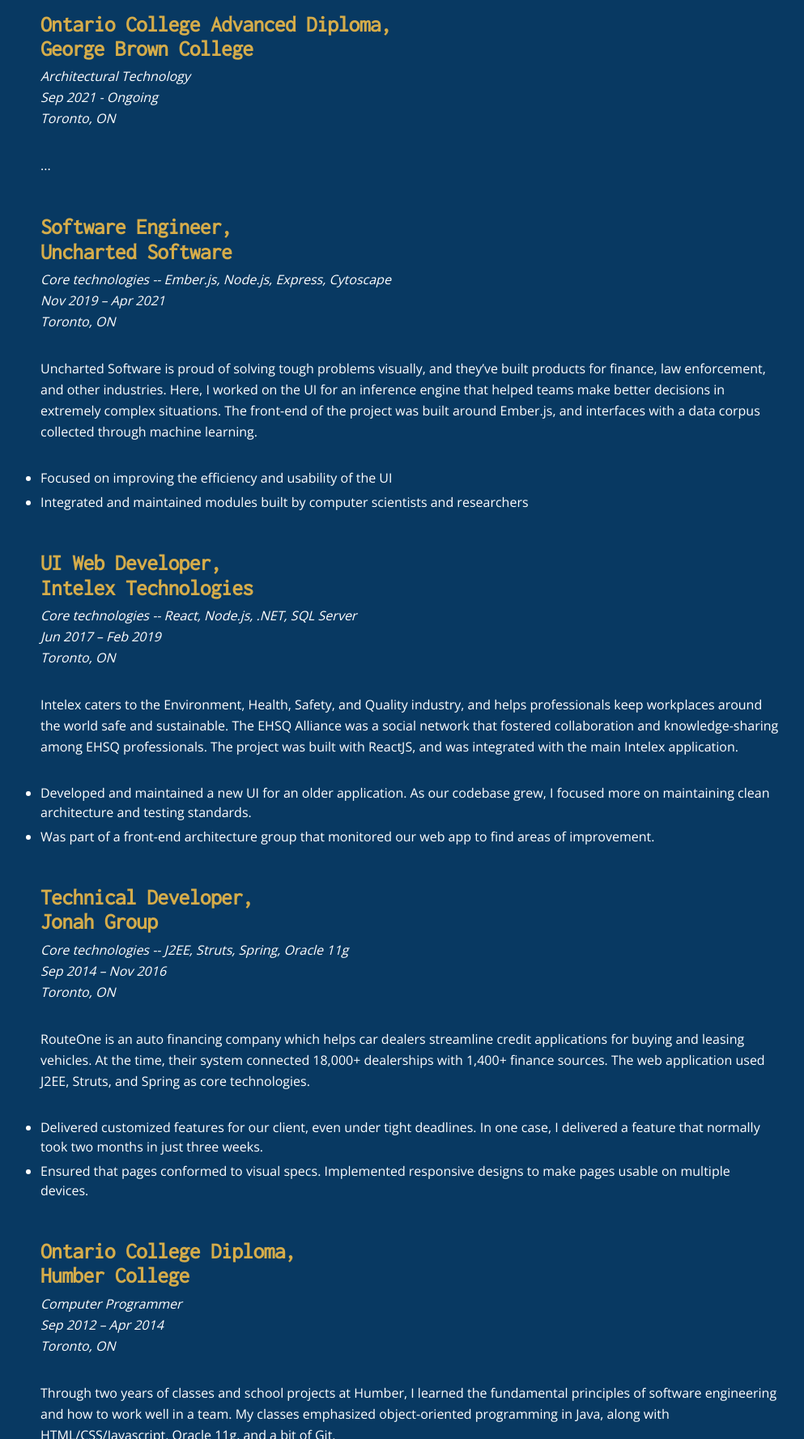
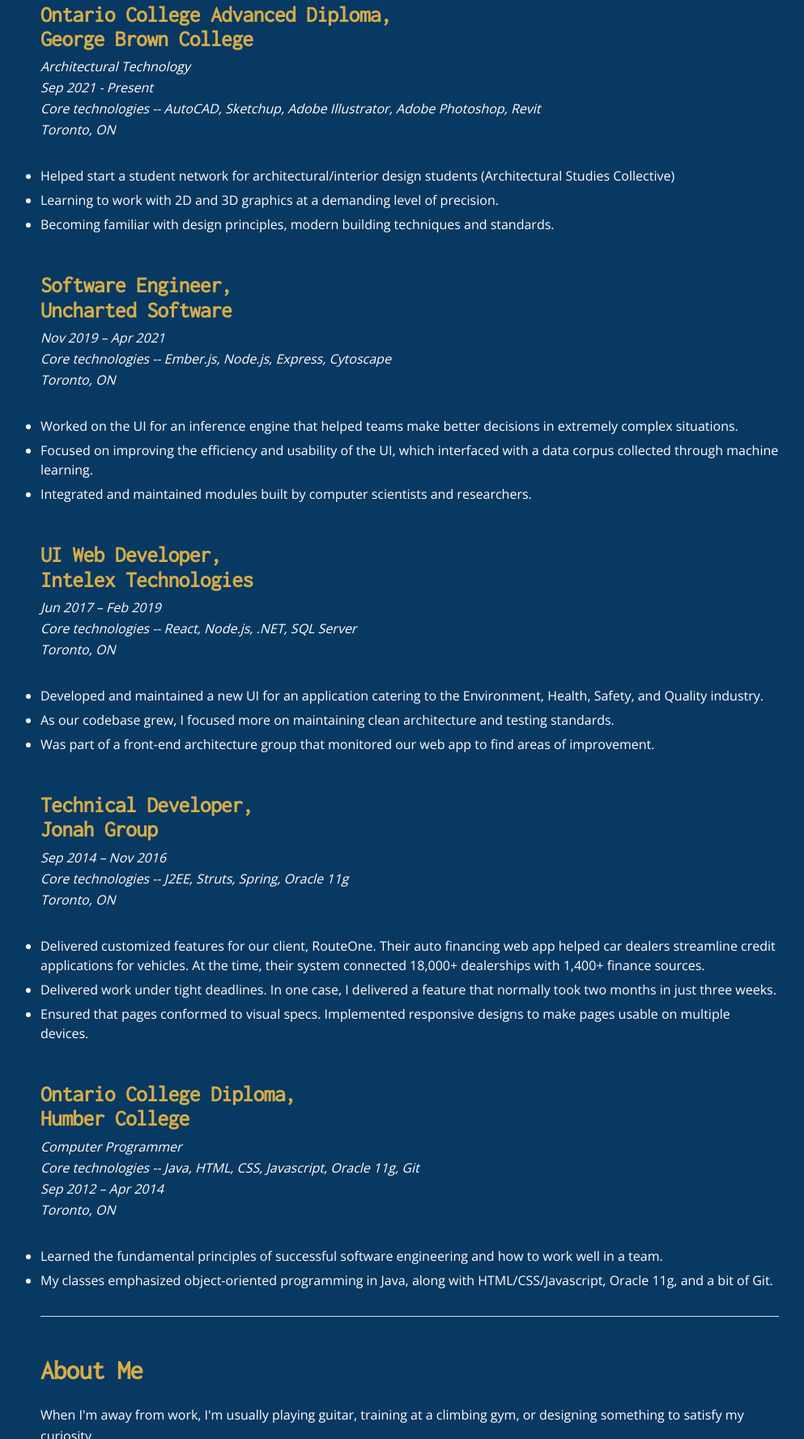
Before and after one commit to rjsalvadorr/portfolio-v6, a Gatsby site: page /cv in a window 1280 px wide. Shown: the part 1023-2800 px from the top of the page at 81% size, without its empty margins (134-1127 px from the left). Built offline with nearby package versions, Linux system fonts and the light colour scheme; Gatsby itself is replaced by a stand-in of ours.

Commit message:
Finished 'CV' and 'About' pages

```diff
--- a/content/page/about/index.md
+++ b/content/page/about/index.md
@@ -8,10 +8,8 @@
 
 # About Me
 
-When I’m away from work, I’m usually playing music, climbing at a gym, or designing more things. In general, I'm chasing things that I'm curious about.
+I'm a front-end developer and aspiring designer from Toronto, Canada. With over six years of professional dev experience, I'm comfortable with using many types of software tools to build a proper solution. In addition, I tend to work well with designers and artists when collaborating on visuals.
 
-## Some life goals
+When I'm away from work, I'm usually playing guitar, training at a climbing gym, or designing something to satisfy my curiosity. More recently, I've set my sights on architecture. It's a broad field, and feels like a space where I can put all my skills to their best use.
 
-- Build up repertoire on guitar, start performing music again
-- Design my own house and have it built
-- Make a career designing and building cool things (buildings, art, machines, whatever)
+I look forward to making cool stuff by combining my tech experience with fresh design skills.
--- a/content/page/cv/index.md
+++ b/content/page/cv/index.md
@@ -10,10 +10,10 @@
 
 #### Intermediate Front-End Developer
 
-email -- randolph.salvador@gmail.com
-homepage -- rjsalvadorr.com
-linkedin -- linkedin.com/in/rjsalvadorr
-github -- github.com/rjsalvadorr
+email -- [randolph.salvador@gmail.com](mailto:randolph.salvador@gmail.com)
+homepage -- [rjsalvadorr.com](http://rjsalvadorr.com/)
+linkedin -- [linkedin.com/in/rjsalvadorr](https://www.linkedin.com/in/rjsalvadorr/)
+github -- [github.com/rjsalvadorr](https://github.com/rjsalvadorr)
 
 ## Objective
 
@@ -23,7 +23,7 @@
 
 ## Skills and Qualifications
 
-- Experienced and familiar with several software platforms and frameworks, having worked for four years in front-end roles (React, Ember), plus two years in a full-stack role (Java, J2EE, Oracle 11G).
+- Experienced and familiar with several software platforms and frameworks, having worked for four years in front-end roles (React, Ember), plus two years in a full-stack role (J2EE, Oracle 11G).
 - Proficient at solving UI/UX problems, implementing design specs, and ensuring smooth user interaction in applications. Comes from a visual arts background and tends to work well with designers and UI/UX professionals.
 - Accustomed to the agile workflow, and is a strong advocate for automated tests, continuous integration, and robust technical documentation.
 
@@ -34,43 +34,42 @@
 ### Ontario College Advanced Diploma,<br/>George Brown College
 
 _Architectural Technology
-Sep 2021 - Ongoing
+Sep 2021 - Present
+Core technologies -- AutoCAD, Sketchup, Adobe Illustrator, Adobe Photoshop, Revit
 Toronto, ON_
 
-...
+- Helped start a student network for architectural/interior design students (Architectural Studies Collective)
+- Learning to work with 2D and 3D graphics at a demanding level of precision.
+- Becoming familiar with design principles, modern building techniques and standards.
 
 ### Software Engineer,<br/>Uncharted Software
 
-_Core technologies -- Ember.js, Node.js, Express, Cytoscape
-Nov 2019 – Apr 2021
+_Nov 2019 – Apr 2021
+Core technologies -- Ember.js, Node.js, Express, Cytoscape
 Toronto, ON_
 
-Uncharted Software is proud of solving tough problems visually, and they’ve built products for finance, law enforcement, and other industries. Here, I worked on the UI for an inference engine that helped teams make better decisions in extremely complex situations. The front-end of the project was built around Ember.js, and interfaces with a data corpus collected through machine learning.
-
-- Focused on improving the efficiency and usability of the UI
-- Integrated and maintained modules built by computer scientists and researchers
+- Worked on the UI for an inference engine that helped teams make better decisions in extremely complex situations.
+- Focused on improving the efficiency and usability of the UI, which interfaced with a data corpus collected through machine learning.
+- Integrated and maintained modules built by computer scientists and researchers.
 
 ### UI Web Developer,<br/>Intelex Technologies
 
-_Core technologies -- React, Node.js, .NET, SQL Server
-Jun 2017 – Feb 2019
+_Jun 2017 – Feb 2019
+Core technologies -- React, Node.js, .NET, SQL Server
 Toronto, ON_
 
-Intelex caters to the Environment, Health, Safety, and Quality industry, and helps professionals keep workplaces around the world safe and sustainable. The EHSQ Alliance was a social network that fostered collaboration and knowledge-sharing among EHSQ professionals. The project was built with ReactJS, and was integrated with the main Intelex application.
-
-- Developed and maintained a new UI for an older application. As our codebase grew, I focused more
-on maintaining clean architecture and testing standards.
+- Developed and maintained a new UI for an application catering to the Environment, Health, Safety, and Quality industry.
+- As our codebase grew, I focused more on maintaining clean architecture and testing standards.
 - Was part of a front-end architecture group that monitored our web app to find areas of improvement.
 
 ### Technical Developer,<br/>Jonah Group
 
-_Core technologies -- J2EE, Struts, Spring, Oracle 11g
-Sep 2014 – Nov 2016
+_Sep 2014 – Nov 2016
+Core technologies -- J2EE, Struts, Spring, Oracle 11g
 Toronto, ON_
 
-RouteOne is an auto financing company which helps car dealers streamline credit applications for buying and leasing vehicles. At the time, their system connected 18,000+ dealerships with 1,400+ finance sources. The web application used J2EE, Struts, and Spring as core technologies.
-
-- Delivered customized features for our client, even under tight deadlines. In one case, I delivered a
+- Delivered customized features for our client, RouteOne. Their auto financing web app helped car dealers streamline credit applications for vehicles. At the time, their system connected 18,000+ dealerships with 1,400+ finance sources.
+- Delivered work under tight deadlines. In one case, I delivered a
 feature that normally took two months in just three weeks.
 - Ensured that pages conformed to visual specs. Implemented responsive designs to make pages
 usable on multiple devices.
@@ -78,13 +77,15 @@
 ### Ontario College Diploma,<br/>Humber College
 
 _Computer Programmer
+Core technologies -- Java, HTML, CSS, Javascript, Oracle 11g, Git
 Sep 2012 – Apr 2014
 Toronto, ON_
 
-Through two years of classes and school projects at Humber, I learned the fundamental principles of software engineering and how to work well in a team. My classes emphasized object-oriented programming in Java, along with HTML/CSS/Javascript, Oracle 11g, and a bit of Git.
+- Learned the fundamental principles of successful software engineering and how to work well in a team.
+- My classes emphasized object-oriented programming in Java, along with HTML/CSS/Javascript, Oracle 11g, and a bit of Git.
 
 ---
 
 ## About Me
 
-When I’m away from work, I’m usually playing music, climbing at a gym, or designing more things. In general, I'm chasing things that I'm curious about.
+When I'm away from work, I'm usually playing guitar, training at a climbing gym, or designing something to satisfy my curiosity.
--- a/src/pages/about.js
+++ b/src/pages/about.js
@@ -11,7 +11,9 @@
   return (
     <Layout location={location} title={siteTitle} className="page-layout about-layout">
       <Seo title="About Me" />
-      <MDXRenderer>{data.allMdx.nodes[0].body}</MDXRenderer>
+      <div className="page-container">
+        <MDXRenderer>{data.allMdx.nodes[0].body}</MDXRenderer>
+      </div>
     </Layout>
   )
 }
--- a/src/pages/cv.js
+++ b/src/pages/cv.js
@@ -11,7 +11,9 @@
   return (
     <Layout location={location} title={siteTitle} className="page-layout cv-layout">
       <Seo title="CV" />
-      <MDXRenderer>{data.allMdx.nodes[0].body}</MDXRenderer>
+      <div className="page-container">
+        <MDXRenderer>{data.allMdx.nodes[0].body}</MDXRenderer>
+      </div>
     </Layout>
   )
 }
--- a/src/styles/rj-style.css
+++ b/src/styles/rj-style.css
@@ -157,6 +157,12 @@
   letter-spacing: var(--main-title-spacing);
   color: var(--color-highlight-blastoise);
 }
+.page-layout .page-container {
+  padding: var(--space-unit-6q) 0;
+}
+.page-layout .page-container h1:first-of-type {
+  margin-top: 0;
+}
 
 .text-spacer {
   opacity: 0.25;
```
Also changed, not shown: src/pages/404.js (+5 -3 lines).
